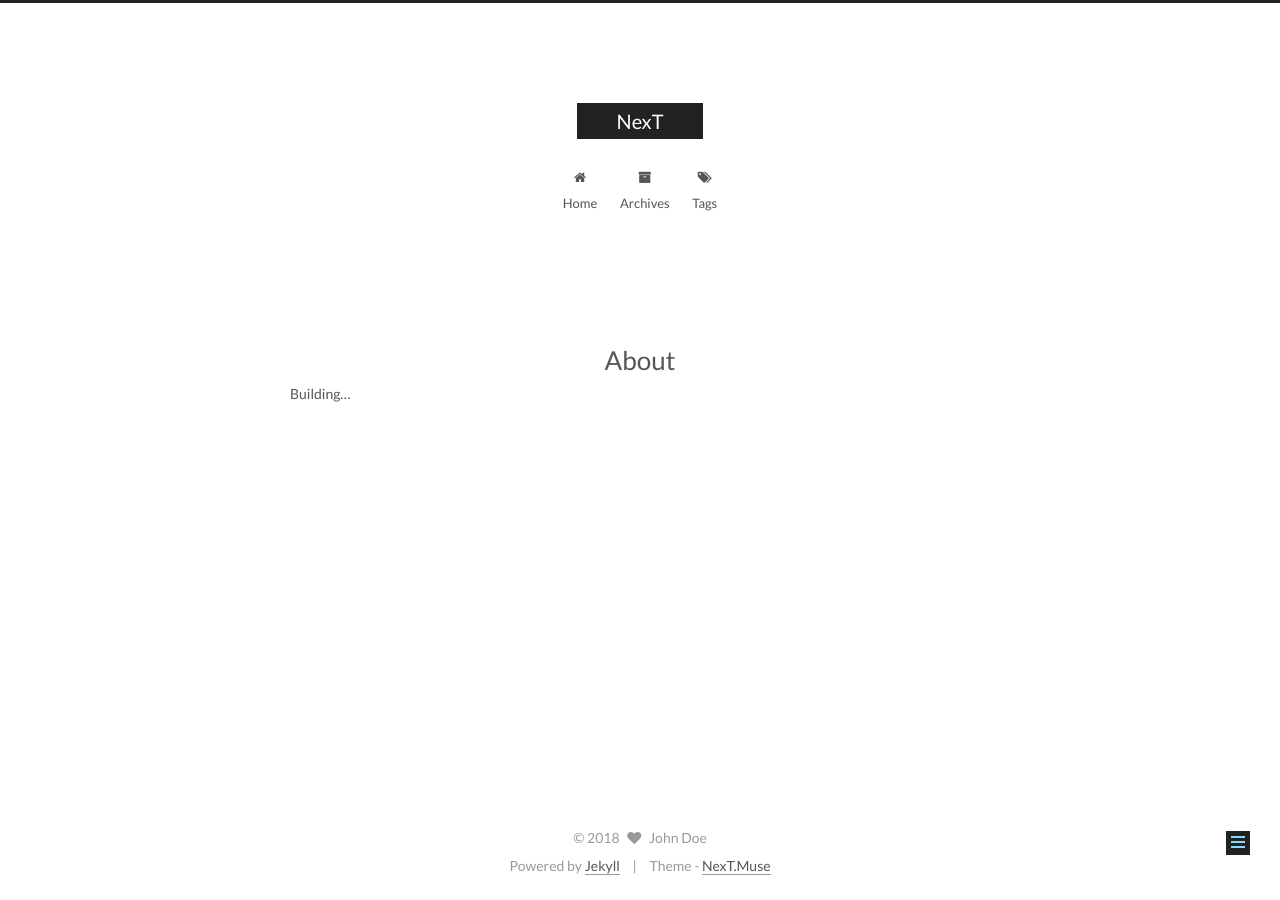
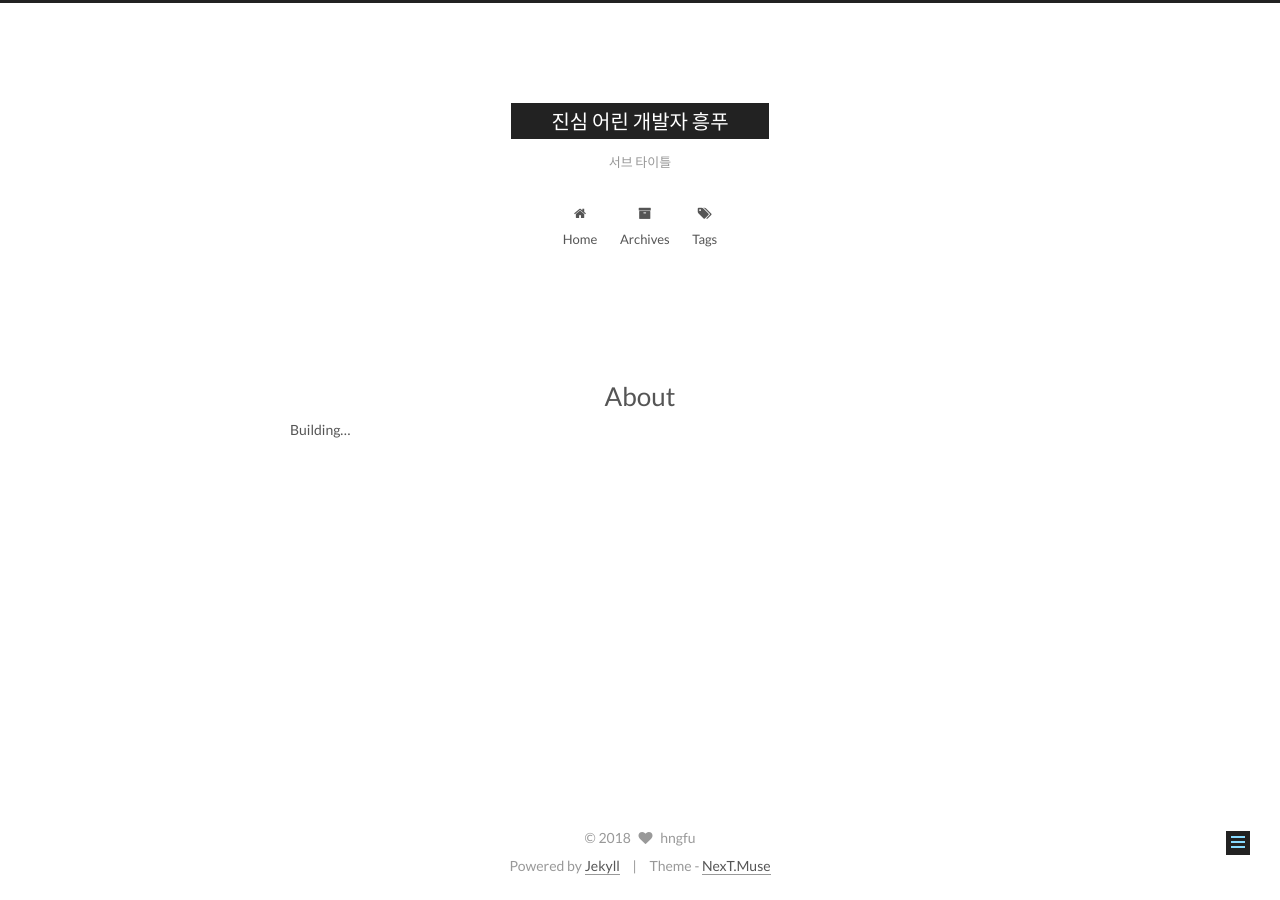
Before and after one commit to hngfu/hngfu.github.io, a Jekyll site: the page built from about/index.md, in a window 1280 px wide. Built offline with Jekyll 4.4.1, drawn with Linux system fonts in a browser that asks for light colours.

Commit message:
설정 연습

```diff
--- a/_config.yml
+++ b/_config.yml
@@ -4,10 +4,10 @@
 # ---------------------------------------------------------------
 
 # Site
-title: NexT
-subtitle:
-description:
-author: John Doe
+title: 진심 어린 개발자 흥푸
+subtitle: 서브 타이틀
+description: 주석 부분
+author: hngfu
 # Support language: de, en, fr-FR, id, ja, ko, pt-BR, pt, ru, zh-Hans, zh-hk, zh-tw
 language: en
 date_format: '%Y-%m-%d'
```
